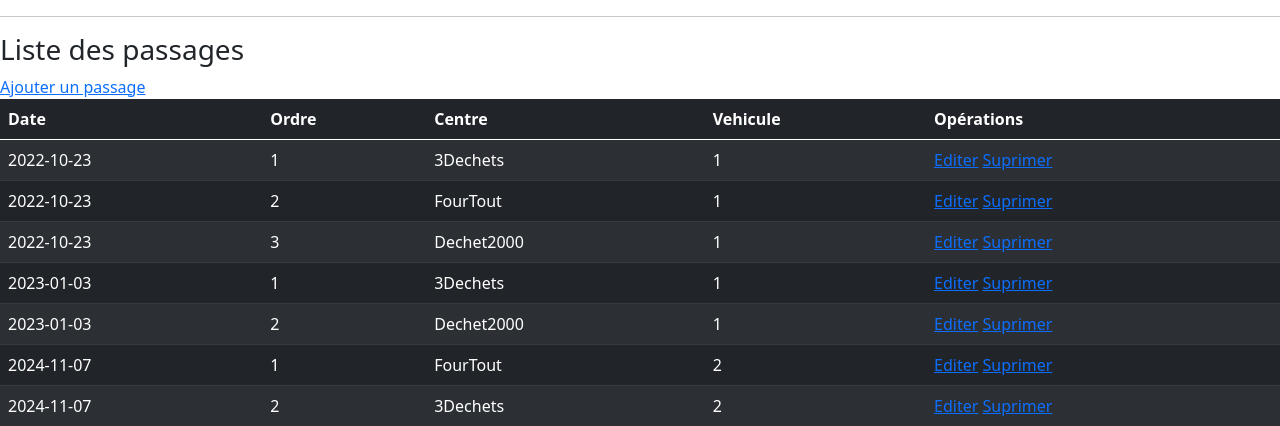
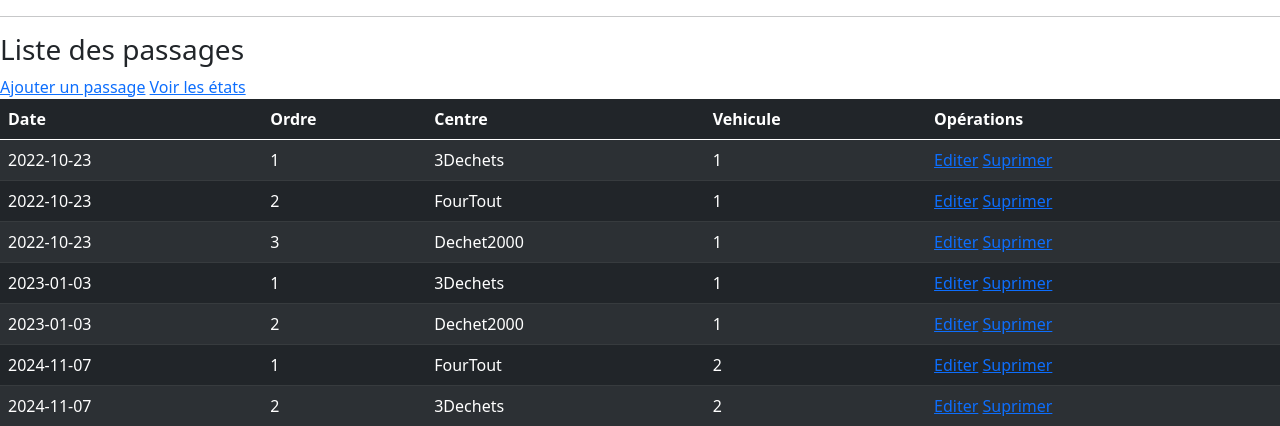
Before and after one commit to Suzdeloffre/SAE3-7, a Flask app: page /passage/show in a window 1280 px wide. Shown: the part 24-450 px from the top of the page. Run offline with Flask 3, Linux system fonts and the light colour scheme; data comes from the database, SQL or seed files in the repository; some libraries are stand-ins or nearby versions.

Commit message:
modif passage show

```diff
--- a/sae.04/templates/passage/passage_show.html
+++ b/sae.04/templates/passage/passage_show.html
@@ -10,6 +10,11 @@
     <a type="button"
        href="{{ '/passage/add' }}">
         Ajouter un passage
+    </a>
+
+    <a type="button"
+       href="{{ '/passage/etat' }}">
+        Voir les états
     </a>
 
     <table class="table table-striped table-dark">
```
